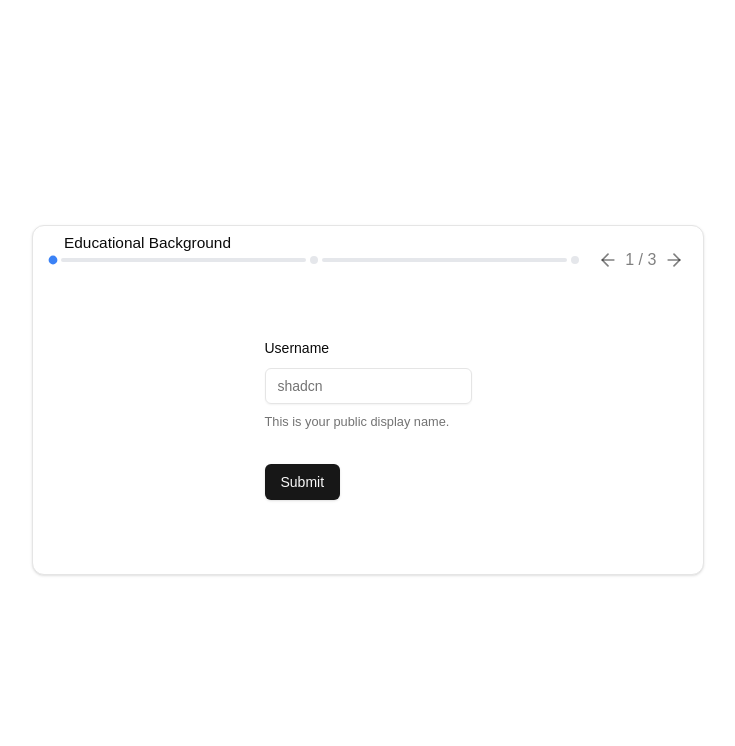
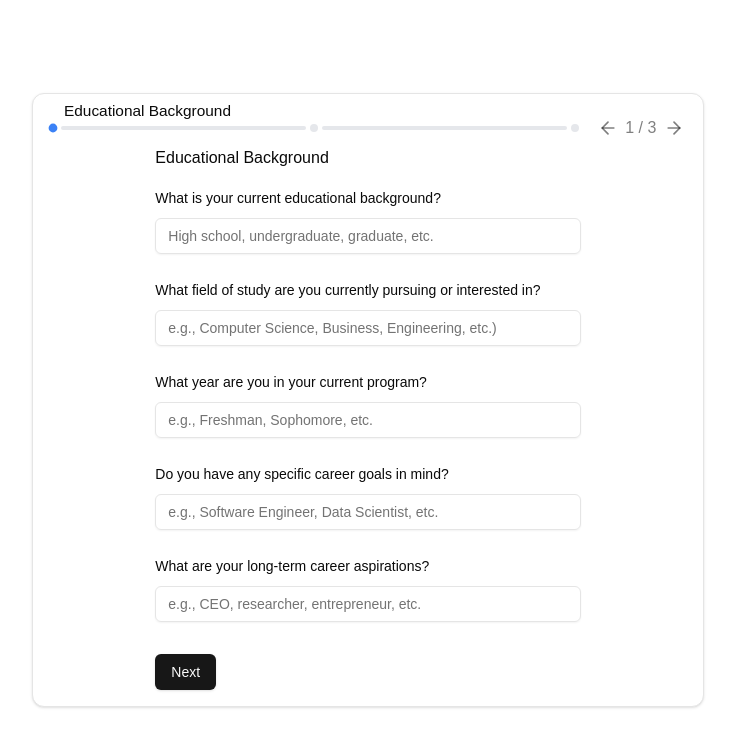
Before and after one commit to PabloRogers/hackpsu2024, a Next.js app: page / in a window 1280 px wide. Shown: the top 746 px of the page, without its empty margins (272-1007 px from the left). Built offline with nearby package versions, Linux system fonts and the light colour scheme.

Commit message:
added educational background form

```diff
--- a/features/multistepform/components/FormStep1.tsx
+++ b/features/multistepform/components/FormStep1.tsx
@@ -14,6 +14,7 @@ import {
   FormMessage,
 } from "@/components/ui/form";
 import { Input } from "@/components/ui/input";
+import FormWrapper from "./FormWrapper";
 
 const EducationalSchema = z.object({
   currentEducation: z.string().min(2).max(50),
@@ -31,27 +32,110 @@ const FormStep1 = () => {
     defaultValues: {},
   });
   return (
+    <FormWrapper>
+      <h1 className="pb-4">Educational Background</h1>
       <Form {...form}>
-      <form onSubmit={form.handleSubmit(onSubmit)} className="space-y-8">
+        <form onSubmit={form.handleSubmit(onSubmit)} className="space-y-6">
           <FormField
             control={form.control}
             name="currentEducation"
             render={({ field }) => (
               <FormItem>
-              <FormLabel>Username</FormLabel>
+                <FormLabel>
+                  What is your current educational background?
+                </FormLabel>
                 <FormControl>
-                <Input placeholder="shadcn" {...field} />
+                  <Input
+                    placeholder="High school, undergraduate, graduate, etc."
+                    {...field}
+                  />
                 </FormControl>
-              <FormDescription>
-                This is your public display name.
-              </FormDescription>
+                <FormDescription></FormDescription>
                 <FormMessage />
               </FormItem>
             )}
           />
-        <Button type="submit">Submit</Button>
+          <FormField
+            control={form.control}
+            name="currentFieldOfStudy"
+            render={({ field }) => (
+              <FormItem>
+                <FormLabel>
+                  What field of study are you currently pursuing or interested
+                  in?
+                </FormLabel>
+                <FormControl>
+                  <Input
+                    placeholder="e.g., Computer Science, Business, Engineering, etc.)"
+                    {...field}
+                  />
+                </FormControl>
+                <FormDescription></FormDescription>
+                <FormMessage />
+              </FormItem>
+            )}
+          />
+          <FormField
+            control={form.control}
+            name="currentFieldOfStudy"
+            render={({ field }) => (
+              <FormItem>
+                <FormLabel>
+                  What year are you in your current program?
+                </FormLabel>
+                <FormControl>
+                  <Input
+                    placeholder="e.g., Freshman, Sophomore, etc."
+                    {...field}
+                  />
+                </FormControl>
+                <FormDescription></FormDescription>
+                <FormMessage />
+              </FormItem>
+            )}
+          />
+          <FormField
+            control={form.control}
+            name="currentFieldOfStudy"
+            render={({ field }) => (
+              <FormItem>
+                <FormLabel>
+                  Do you have any specific career goals in mind?
+                </FormLabel>
+                <FormControl>
+                  <Input
+                    placeholder="e.g., Software Engineer, Data Scientist, etc."
+                    {...field}
+                  />
+                </FormControl>
+                <FormDescription></FormDescription>
+                <FormMessage />
+              </FormItem>
+            )}
+          />
+          <FormField
+            control={form.control}
+            name="currentFieldOfStudy"
+            render={({ field }) => (
+              <FormItem>
+                <FormLabel>
+                  What are your long-term career aspirations?
+                </FormLabel>
+                <FormControl>
+                  <Input
+                    placeholder="e.g., CEO, researcher, entrepreneur, etc."
+                    {...field}
+                  />
+                </FormControl>
+                <FormDescription></FormDescription>
+                <FormMessage />
+              </FormItem>
+            )}
+          />
+          <Button type="submit">Next</Button>
         </form>
       </Form>
+    </FormWrapper>
   );
 };
 
--- a/features/multistepform/components/FormStepWrapper.tsx
+++ b/features/multistepform/components/FormStepWrapper.tsx
@@ -8,7 +8,7 @@ interface FormStepWrapperProps {
 const FormStepWrapper: FC<FormStepWrapperProps> = ({ children }) => {
   return (
     <div className="flex items-center justify-center h-screen">
-      <Card className="flex flex-col max-w-2xl w-full h-[350px] p-4">
+      <Card className="flex flex-col max-w-2xl w-full h-fit p-4">
         <FormStepHeader />
         <div className="flex items-center justify-center flex-grow">
           {children}
--- /dev/null
+++ b/features/multistepform/components/FormWrapper.tsx
@@ -0,0 +1,11 @@
+import React, { FC } from "react";
+
+interface FormWrapperProps {
+  children: React.ReactNode;
+}
+
+const FormWrapper: FC<FormWrapperProps> = ({ children }) => {
+  return <div className="w-2/3">{children}</div>;
+};
+
+export default FormWrapper;
```
Lines whose indentation alone changed are shown as unchanged.
